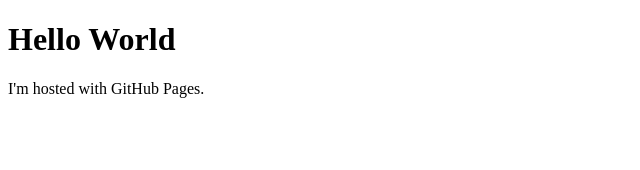
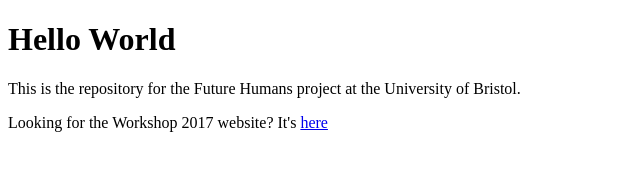
Before and after one commit to future-humans-bristol/future-humans-bristol.github.io, a plain HTML site: page index.html in a window 1280 px wide. Shown: the whole page, without its empty margins (0-640 px from the left). Drawn offline with Linux system fonts and the light colour scheme.

Commit message:
Update index.html

```diff
--- a/index.html
+++ b/index.html
@@ -2,6 +2,7 @@
 <html>
 <body>
 <h1>Hello World</h1>
-<p>I'm hosted with GitHub Pages.</p>
+<p>This is the repository for the Future Humans project at the University of Bristol. </p>
+<p>Looking for the Workshop 2017 website? It's <a href="https://future-humans-bristol.github.io/workshop2017">here</a>
 </body>
 </html>
```
